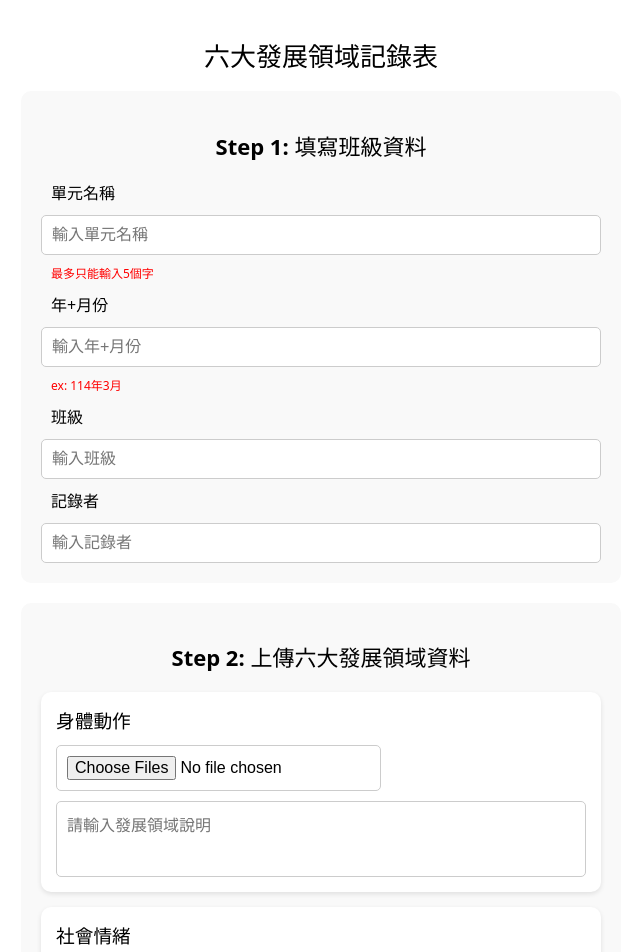
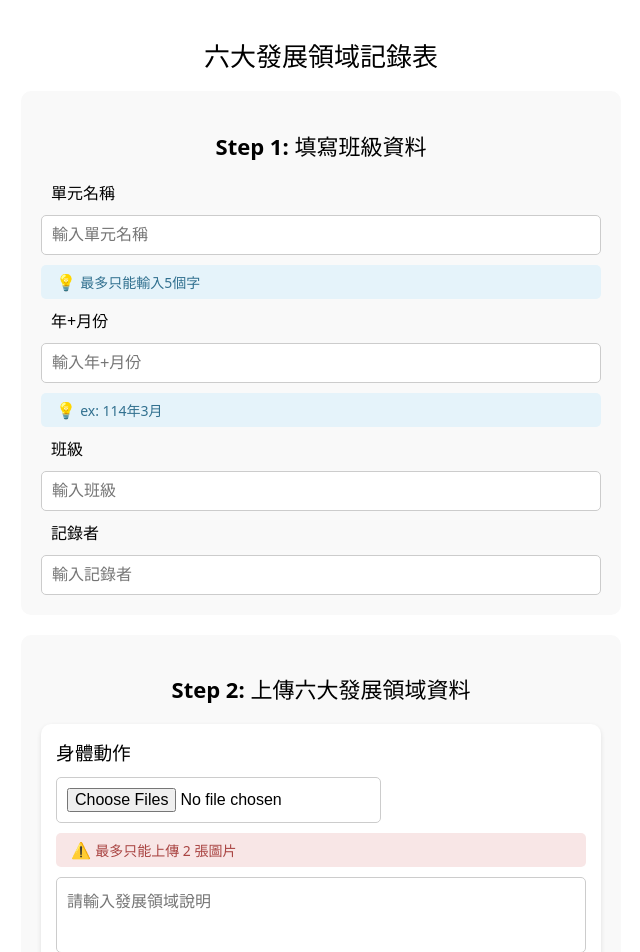
Before and after one commit to ting2275/teacher-upload, a Vue app: page / in a window 1280 px wide. Shown: the top 952 px of the page, without its empty margins (319-959 px from the left). Built offline with nearby package versions, Linux system fonts and the light colour scheme.

Commit message:
修正圖片上傳方向

```diff
--- a/package.json
+++ b/package.json
@@ -9,6 +9,7 @@
     "preview": "vite preview"
   },
   "dependencies": {
+    "exif-js": "^2.3.0",
     "jspdf": "^2.5.1",
     "vue": "^3.5.13"
   },
--- a/src/components/UploadForm.vue
+++ b/src/components/UploadForm.vue
@@ -7,11 +7,11 @@
       <div class="form-group">
         <label>單元名稱</label>
         <input type="text" v-model="unitName" maxlength="5" placeholder="輸入單元名稱">
-        <small class="error">最多只能輸入5個字</small>
+        <div class="alert alert-info">最多只能輸入5個字</div>
 
         <label>年+月份</label>
         <input type="text" v-model="month" placeholder="輸入年+月份">
-        <small class="example">ex: 114年3月</small>
+        <div class="alert alert-info">ex: 114年3月</div>
 
         <label>班級</label>
         <input type="text" v-model="className" placeholder="輸入班級">
@@ -37,6 +37,7 @@
             </button>
           </div>
         </div>
+        <div class="alert alert-danger">最多只能上傳 2 張圖片</div>
 
         <textarea v-model="domain.description" @input="checkDescriptionLength(domain)" @blur="validateDescription(domain)" placeholder="請輸入發展領域說明" maxlength="60" rows="3"></textarea>
 
@@ -51,6 +52,7 @@
 <script>
 import { nextTick } from "vue";
 import { jsPDF } from "jspdf";
+import { EXIF } from "exif-js";
 
 export default {
   data() {
@@ -109,7 +111,57 @@ export default {
         };
         const reader = new FileReader();
         reader.onload = (e) => {
-          this.domains[domainIndex].images.push(e.target.result);
+          const img = new Image();
+          img.src = e.target.result;
+          img.onload = () => {
+            EXIF.getData(img, () => {
+              const orientation = EXIF.getTag(this, "Orientation");
+              const canvas = document.createElement("canvas");
+              const ctx = canvas.getContext("2d");
+
+              canvas.width = img.width;
+              canvas.height = img.height;
+
+              switch (orientation) {
+                case 2:
+                  ctx.transform(-1, 0, 0, 1, img.width, 0);
+                  break;
+                case 3:
+                  ctx.transform(-1, 0, 0, -1, img.width, img.height);
+                  break;
+                case 4:
+                  ctx.transform(1, 0, 0, -1, 0, img.height);
+                  break;
+                case 5:
+                  canvas.width = img.height;
+                  canvas.height = img.width;
+                  ctx.transform(0, 1, 1, 0, 0, 0);
+                  break;
+                case 6:
+                  canvas.width = img.height;
+                  canvas.height = img.width;
+                  ctx.transform(0, 1, -1, 0, img.height, 0);
+                  break;
+                case 7:
+                  canvas.width = img.height;
+                  canvas.height = img.width;
+                  ctx.transform(0, -1, -1, 0, img.height, img.width);
+                  break;
+                case 8:
+                  canvas.width = img.height;
+                  canvas.height = img.width;
+                  ctx.transform(0, -1, 1, 0, 0, img.width);
+                  break;
+                default:
+                  ctx.transform(1, 0, 0, 1, 0, 0);
+              }
+
+              ctx.drawImage(img, 0, 0, img.width, img.height);
+
+              const rotatedDataUrl = canvas.toDataURL(file.type);
+              this.domains[domainIndex].images.push(rotatedDataUrl);
+            })
+          };
         };
         reader.readAsDataURL(file);
       });
--- a/src/style.css
+++ b/src/style.css
@@ -148,3 +148,36 @@ textarea {
 .pdf-button:hover {
   background: #218838;
 }
+
+.alert {
+  padding: 5px 15px;
+  border-radius: 5px;
+  position: relative;
+  font-size: 14px;
+  text-align: left;
+}
+
+.alert::before {
+  font-size: 16px;
+  left: 10px;
+  top: 50%;
+  transform: translateY(-50%);
+}
+
+.alert-danger {
+  color: #a94442;
+  background-color: #f8e6e6;
+}
+
+.alert-danger::before {
+  content: "⚠️ ";
+}
+
+.alert-info {
+  color: #31708f;
+  background-color: #e5f3fa;
+}
+
+.alert-info::before {
+  content: "💡 ";
+}
```
Also changed, not shown: 1 other file (tests, documents, lock files or other folders).
